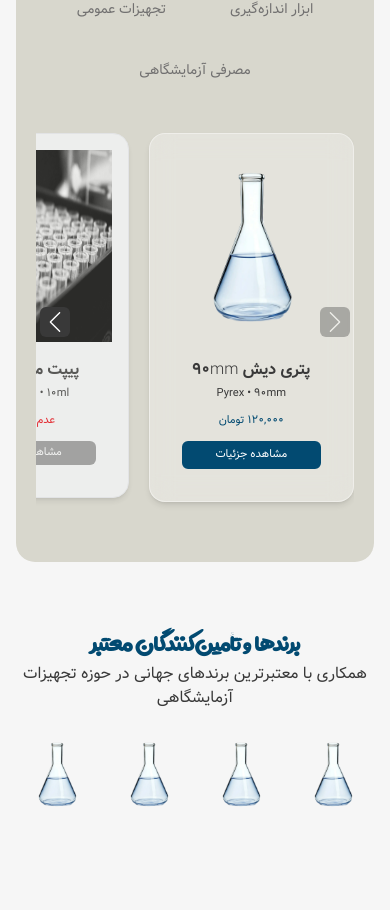
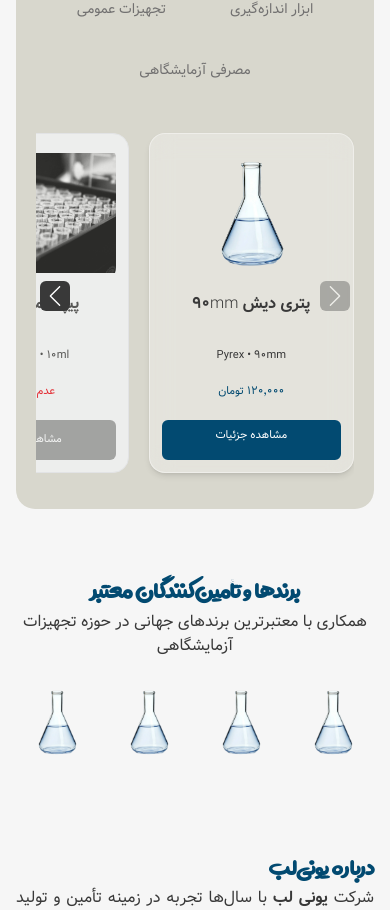
Before and after one commit to narjeslachinov/master-unilab, a Next.js app: page / in a window 390 px wide. Shown: the part 1556-2466 px from the top of the page. Built offline with nearby package versions, Linux system fonts and the light colour scheme.

Commit message:
fix: make product cards equal height on mobile

```diff
--- a/src/features/products/components/listing/ProductCard.tsx
+++ b/src/features/products/components/listing/ProductCard.tsx
@@ -1,3 +1,137 @@
+  // "use client";
+
+  // import Image from "next/image";
+  // import Link from "next/link";
+  // import { useState } from "react";
+
+  // import { HugeiconsIcon } from "@hugeicons/react";
+  // import { ShoppingCart02Icon, ViewIcon } from "@hugeicons/core-free-icons";
+
+  // import { Button } from "@/components/ui/Button";
+  // import { cn } from "@/lib/utils";
+
+  // import type { Product } from "../../types/product.types";
+
+  // interface ProductCardProps {
+  //   product: Product;
+  // }
+
+  // export default function ProductCard({ product }: ProductCardProps) {
+  //   const [currentImage, setCurrentImage] = useState(
+  //     product.images[0] ?? "/images/no-image.jpg",
+  //   );
+
+  //   const isAvailable = product.available;
+
+  //   const mainImage = product.images[0] ?? "/images/no-image.jpg";
+
+  //   const hoverImage = product.images[1] ?? mainImage;
+
+  //   return (
+  //     <article
+  //       className={cn(
+  //         "group relative w-full overflow-hidden rounded-2xl border p-4 shadow-md transition-all duration-300",
+
+  //         isAvailable
+  //           ? [
+  //               "border-white/40 bg-white/30 backdrop-blur-md",
+  //               "hover:-translate-y-1 hover:shadow-2xl",
+  //             ]
+  //           : ["border-gray-200 bg-gray-100 opacity-80"],
+  //       )}
+  //     >
+  //       <div
+  //         className="relative w-full"
+  //         onMouseEnter={() => isAvailable && setCurrentImage(hoverImage)}
+  //         onMouseLeave={() => isAvailable && setCurrentImage(mainImage)}
+  //       >
+  //         <Image
+  //           src={currentImage}
+  //           alt={product.name}
+  //           width={400}
+  //           height={300}
+  //           className={cn(
+  //             "object-fit h-48 w-full transition-transform duration-500",
+  //             !isAvailable && "grayscale",
+  //           )}
+  //         />
+
+  //         {!isAvailable && (
+  //           <div className="text-light absolute top-3 left-3 rounded-md bg-red-600 px-2 py-1 text-xs font-bold">
+  //             ناموجود
+  //           </div>
+  //         )}
+
+  //         {isAvailable && (
+  //           <div
+  //             className={cn(
+  //               "absolute inset-0 flex items-center justify-center gap-3",
+  //               "bg-black/30 opacity-0 transition-opacity",
+  //               "group-hover:opacity-100",
+  //             )}
+  //           >
+  //             <Link
+  //               href={`/products/${product.id}`}
+  //               aria-label={`مشاهده ${product.name}`}
+  //               className={cn(
+  //                 "bg-light rounded-full p-2 shadow-md",
+  //                 "text-primary transition hover:scale-110",
+  //               )}
+  //             >
+  //               <HugeiconsIcon icon={ViewIcon} size={18} />
+  //             </Link>
+
+  //             <button
+  //               type="button"
+  //               aria-label={`افزودن ${product.name} به سبد خرید`}
+  //               className={cn(
+  //                 "bg-primary rounded-full p-2 shadow-md",
+  //                 "text-light transition hover:scale-110",
+  //               )}
+  //             >
+  //               <HugeiconsIcon icon={ShoppingCart02Icon} size={18} />
+  //             </button>
+  //           </div>
+  //         )}
+  //       </div>
+
+  //       <div className="p-4 text-center">
+  //         <h3 className="heading6 mb-1 font-bold">{product.name}</h3>
+
+  //         <p className="customeSmallText text-gray mb-3">
+  //           {product.brand} • {product.volume}
+  //         </p>
+
+  //         {isAvailable ? (
+  //           <p className="customeSmallText text-primary mb-3 font-semibold">
+  //             {product.price.toLocaleString()} تومان
+  //           </p>
+  //         ) : (
+  //           <p className="customeSmallText mb-3 font-semibold text-red-600">
+  //             عدم موجودی
+  //           </p>
+  //         )}
+
+  //         {isAvailable ? (
+  //           <Button
+  //             asChild
+  //             className="customeSmallText block w-full rounded-md py-1"
+  //           >
+  //             <Link href={`/products/${product.id}`}>مشاهده جزئیات</Link>
+  //           </Button>
+  //         ) : (
+  //           <Button
+  //             disabled
+  //             className="customeSmallText block w-full rounded-md py-1"
+  //           >
+  //             مشاهده جزئیات
+  //           </Button>
+  //         )}
+  //       </div>
+  //     </article>
+  //   );
+  // }
+
 "use client";
 
 import Image from "next/image";
@@ -17,66 +151,61 @@ interface ProductCardProps {
 }
 
 export default function ProductCard({ product }: ProductCardProps) {
-  const [currentImage, setCurrentImage] = useState(
-    product.images[0] ?? "/images/no-image.jpg",
-  );
+  const mainImage = product.images[0] ?? "/images/no-image.jpg";
+  const hoverImage = product.images[1] ?? mainImage;
+
+  const [currentImage, setCurrentImage] = useState(mainImage);
 
   const isAvailable = product.available;
-
-  const mainImage = product.images[0] ?? "/images/no-image.jpg";
-
-  const hoverImage = product.images[1] ?? mainImage;
 
   return (
     <article
       className={cn(
-        "group relative w-full overflow-hidden rounded-2xl border p-4 shadow-md transition-all duration-300",
-
+        "group relative flex h-full w-full flex-col overflow-hidden rounded-2xl border p-3 sm:p-4",
+        "transition-all duration-300",
         isAvailable
-          ? [
-              "border-white/40 bg-white/30 backdrop-blur-md",
-              "hover:-translate-y-1 hover:shadow-2xl",
-            ]
-          : ["border-gray-200 bg-gray-100 opacity-80"],
+          ? "border-white/40 bg-white/30 shadow-md backdrop-blur-md hover:-translate-y-1 hover:shadow-xl"
+          : "border-gray-200 bg-gray-100 opacity-80",
       )}
     >
+      {/* Product image */}
       <div
-        className="relative w-full"
+        className="relative w-full shrink-0 overflow-hidden rounded-xl"
         onMouseEnter={() => isAvailable && setCurrentImage(hoverImage)}
         onMouseLeave={() => isAvailable && setCurrentImage(mainImage)}
       >
+        <div className="relative aspect-4/3 w-full">
           <Image
             src={currentImage}
             alt={product.name}
-          width={400}
-          height={300}
+            fill
+            sizes="(max-width: 640px) 50vw, (max-width: 1024px) 33vw, 25vw"
             className={cn(
-            "object-fit h-48 w-full transition-transform duration-500",
+              "object-contain transition-transform duration-500",
+              isAvailable && "group-hover:scale-105",
               !isAvailable && "grayscale",
             )}
           />
+        </div>
 
         {!isAvailable && (
-          <div className="text-light absolute top-3 left-3 rounded-md bg-red-600 px-2 py-1 text-xs font-bold">
+          <span className="absolute left-2 top-2 rounded-md bg-red-600 px-2 py-1 text-xs font-bold text-white">
             ناموجود
-          </div>
+          </span>
         )}
 
         {isAvailable && (
           <div
             className={cn(
               "absolute inset-0 flex items-center justify-center gap-3",
-              "bg-black/30 opacity-0 transition-opacity",
+              "bg-black/30 opacity-0 transition-opacity duration-300",
               "group-hover:opacity-100",
             )}
           >
             <Link
               href={`/products/${product.id}`}
               aria-label={`مشاهده ${product.name}`}
-              className={cn(
-                "bg-light rounded-full p-2 shadow-md",
-                "text-primary transition hover:scale-110",
-              )}
+              className="rounded-full bg-white p-2 text-primary shadow-md transition hover:scale-110"
             >
               <HugeiconsIcon icon={ViewIcon} size={18} />
             </Link>
@@ -84,10 +213,7 @@ export default function ProductCard({ product }: ProductCardProps) {
             <button
               type="button"
               aria-label={`افزودن ${product.name} به سبد خرید`}
-              className={cn(
-                "bg-primary rounded-full p-2 shadow-md",
-                "text-light transition hover:scale-110",
-              )}
+              className="rounded-full bg-primary p-2 text-white shadow-md transition hover:scale-110"
             >
               <HugeiconsIcon icon={ShoppingCart02Icon} size={18} />
             </button>
@@ -95,39 +221,54 @@ export default function ProductCard({ product }: ProductCardProps) {
         )}
       </div>
 
-      <div className="p-4 text-center">
-        <h3 className="heading6 mb-1 font-bold">{product.name}</h3>
+      {/* Product information */}
+      <div className="flex flex-1 flex-col pt-3 text-center sm:pt-4">
+        <h3
+          className={cn(
+            "heading6 mb-2 line-clamp-2 min-h-12 font-bold",
+            "wrap-break-words",
+          )}
+        >
+          {product.name}
+        </h3>
 
-        <p className="customeSmallText text-gray mb-3">
+        <p className="customeSmallText mb-3 line-clamp-1 min-h-5 text-gray">
           {product.brand} • {product.volume}
         </p>
 
+        <div className="mb-3 flex min-h-6 items-center justify-center">
           {isAvailable ? (
-          <p className="customeSmallText text-primary mb-3 font-semibold">
-            {product.price.toLocaleString()} تومان
+            <p className="customeSmallText font-semibold text-primary">
+              {product.price.toLocaleString("fa-IR")} تومان
             </p>
           ) : (
-          <p className="customeSmallText mb-3 font-semibold text-red-600">
+            <p className="customeSmallText font-semibold text-red-600">
               عدم موجودی
             </p>
           )}
+        </div>
 
+        {/* Keep the button at the bottom */}
+        <div className="mt-auto pt-1">
           {isAvailable ? (
             <Button
               asChild
-            className="customeSmallText block w-full rounded-md py-1"
+              className="customeSmallText block min-h-10 w-full rounded-md"
             >
-            <Link href={`/products/${product.id}`}>مشاهده جزئیات</Link>
+              <Link href={`/products/${product.id}`}>
+                مشاهده جزئیات
+              </Link>
             </Button>
           ) : (
             <Button
               disabled
-            className="customeSmallText block w-full rounded-md py-1"
+              className="customeSmallText block min-h-10 w-full rounded-md"
             >
               مشاهده جزئیات
             </Button>
           )}
         </div>
+      </div>
     </article>
   );
 }
```
Also changed, not shown: 1 other file (tests, documents, lock files or other folders). Lines whose indentation alone changed are shown as unchanged.
